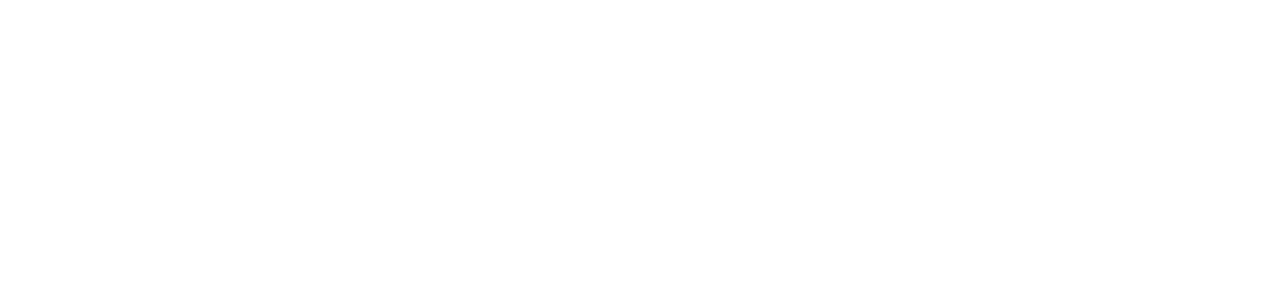
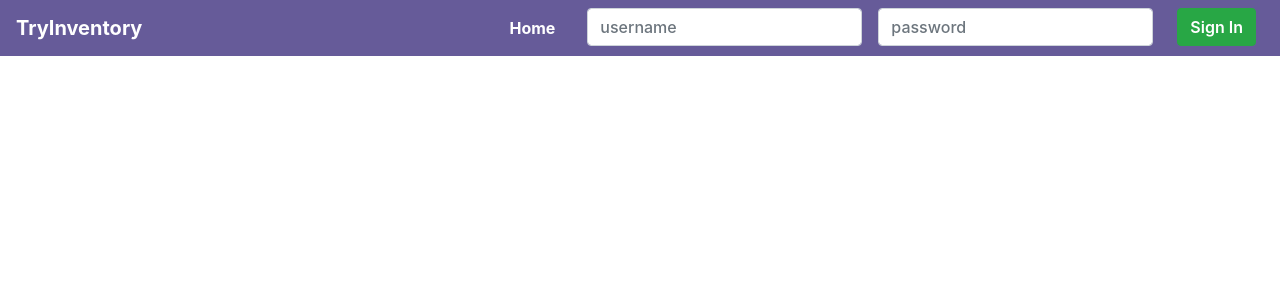
Before and after one commit to Adrian-DG/TryInventory, an Angular app in the folder WebClient/: page / in a window 1280 px wide. Shown: the top 300 px of the page. Built offline with nearby package versions, Linux system fonts and the light colour scheme.

Commit message:
navbar and Home components added

```diff
--- /dev/null
+++ b/WebClient/src/app/Components/navbar/navbar.component.html
@@ -0,0 +1,46 @@
+<nav class="navbar navbar-expand-lg mb-3">
+	<a class="navbar-brand" [routerLink]="'.'">TryInventory</a>
+
+	<!-- Step 3: Toggle the value of the property when the toggler button is clicked. -->
+	<button
+		class="navbar-toggler"
+		type="button"
+		(click)="isMenuCollapsed = !isMenuCollapsed"
+	>
+		&#9776;
+	</button>
+
+	<!-- Step 2: Add the ngbCollapse directive to the element below. -->
+	<div [ngbCollapse]="isMenuCollapsed" class="collapse navbar-collapse">
+		<ul class="navbar-nav ml-auto">
+			<li class="nav-item active">
+				<!-- Step 4: Close the menu when a link is clicked. -->
+				<a
+					class="nav-link"
+					[routerLink]="'.'"
+					(click)="isMenuCollapsed = true"
+					>Home</a
+				>
+			</li>
+
+			<!-- Siign Formulary -->
+			<li class="nav-item">
+				<form action="" class="form-inline">
+					<input
+						type="text"
+						placeholder="username"
+						class="form-control"
+					/>
+					<input
+						type="password"
+						placeholder="password"
+						class="form-control"
+					/>
+					<button type="submit" class="btn btn-success">
+						Sign In
+					</button>
+				</form>
+			</li>
+		</ul>
+	</div>
+</nav>
--- /dev/null
+++ b/WebClient/src/app/Components/navbar/navbar.component.scss
@@ -0,0 +1,23 @@
+@import '../../../styles.scss';
+
+.navbar {
+	background-color: $primary-color;
+	.nav-item {
+		margin: 0 0.5em;
+	}
+	.navbar-brand,
+	.nav-link {
+		font-weight: bold;
+		color: $font-secondary-color;
+	}
+	.form-inline {
+		.form-control {
+			margin: 0 0.5em;
+			font-weight: 500;
+		}
+		.btn {
+			margin-left: 1em;
+			font-weight: 600;
+		}
+	}
+}
--- /dev/null
+++ b/WebClient/src/app/Components/navbar/navbar.component.ts
@@ -0,0 +1,14 @@
+import { Component, OnInit } from '@angular/core';
+
+@Component({
+	selector: 'app-navbar',
+	templateUrl: './navbar.component.html',
+	styleUrls: ['./navbar.component.scss'],
+})
+export class NavbarComponent implements OnInit {
+	public isMenuCollapsed = true;
+
+	constructor() {}
+
+	ngOnInit(): void {}
+}
--- /dev/null
+++ b/WebClient/src/app/Pages/home/home.component.html
@@ -0,0 +1 @@
+<p>home works!</p>
--- /dev/null
+++ b/WebClient/src/app/Pages/home/home.component.ts
@@ -0,0 +1,15 @@
+import { Component, OnInit } from '@angular/core';
+
+@Component({
+  selector: 'app-home',
+  templateUrl: './home.component.html',
+  styleUrls: ['./home.component.scss']
+})
+export class HomeComponent implements OnInit {
+
+  constructor() { }
+
+  ngOnInit(): void {
+  }
+
+}
--- a/WebClient/src/app/app.component.html
+++ b/WebClient/src/app/app.component.html
@@ -1 +1,2 @@
+<app-navbar></app-navbar>
 <router-outlet></router-outlet>
--- a/WebClient/src/app/app.module.ts
+++ b/WebClient/src/app/app.module.ts
@@ -4,10 +4,14 @@
 import { AppRoutingModule } from './app-routing.module';
 import { AppComponent } from './app.component';
 import { NgbModule } from '@ng-bootstrap/ng-bootstrap';
+import { NavbarComponent } from './components/navbar/navbar.component';
+import { HomeComponent } from './Pages/home/home.component';
 
 @NgModule({
   declarations: [
-    AppComponent
+    AppComponent,
+    NavbarComponent,
+    HomeComponent
   ],
   imports: [
     BrowserModule,
--- a/WebClient/src/styles.scss
+++ b/WebClient/src/styles.scss
@@ -2,3 +2,17 @@
 
 /* Importing Bootstrap SCSS file. */
 @import '~bootstrap/scss/bootstrap';
+
+$primary-color: #665b99;
+$primary-lighten: #8278af;
+
+$background-secondary-color: #e5e5e5;
+$background-primary-color: #fff;
+
+/* ----- font colors ----- */
+$font-primary-color: #737272;
+$font-secondary-color: #fff;
+
+/* button's */
+$btn-success-color: #56e449;
+$btn-danger-color: #dd6b6b;
```
Also changed, not shown: WebClient/src/app/shared/shared.module.ts (deleted, +0 -12 lines), WebClient/src/app/Pages/home/home.component.scss (added), 2 other files (tests, documents, lock files or other folders).
